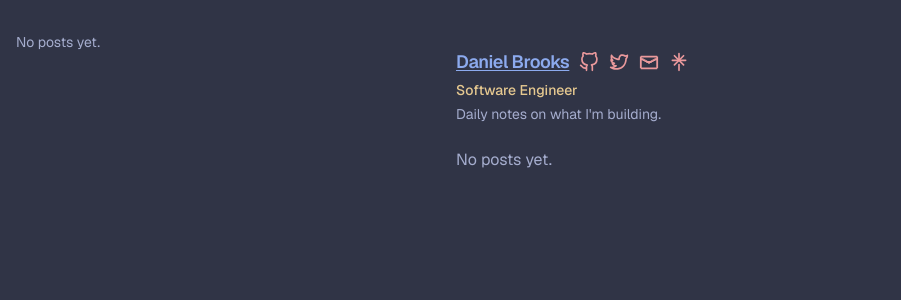
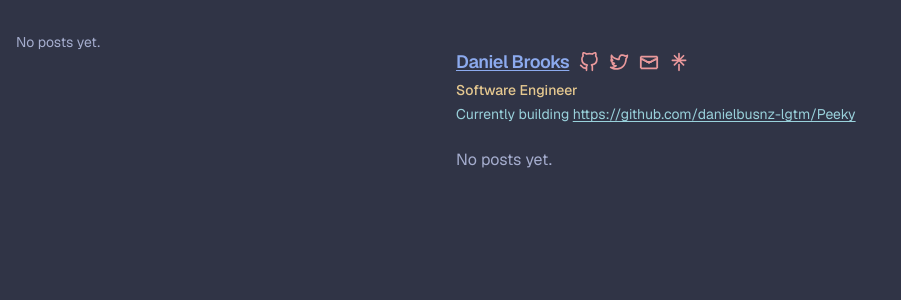
Before and after one commit to danielbusnz/danielbusnz, a Next.js app: page / in a window 1280 px wide. Shown: the top 300 px of the page, without its empty margins (0-901 px from the left). Built offline with nearby package versions, Linux system fonts and the light colour scheme.

Commit message:
update tagline to currently building peeky

```diff
--- a/app/layout.tsx
+++ b/app/layout.tsx
@@ -135,8 +135,16 @@ export default function RootLayout({
                         >
                             Software Engineer
                         </p>
-                        <p className="mt-1 text-sm text-ctp-subtext0">
-                            Daily notes on what I&apos;m building.
+                        <p className="mt-1 text-sm" style={{ color: "#99d1db" }}>
+                            Currently building{" "}
+                            <a
+                                href="https://github.com/danielbusnz-lgtm/Peeky"
+                                target="_blank"
+                                rel="noreferrer"
+                                style={{ color: "#99d1db" }}
+                            >
+                                https://github.com/danielbusnz-lgtm/Peeky
+                            </a>
                         </p>
                     </header>
                     <main className="mx-auto w-full max-w-2xl flex-1 px-6 pb-24">
```
